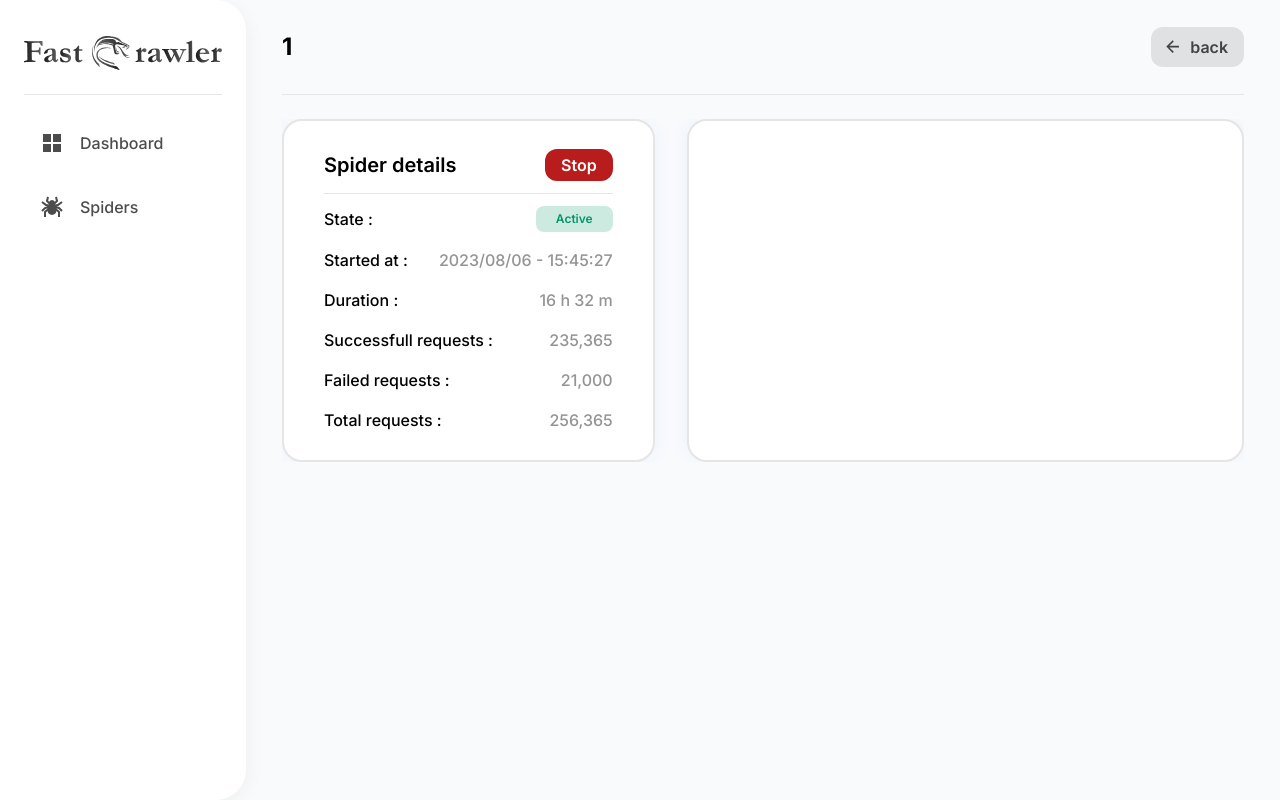
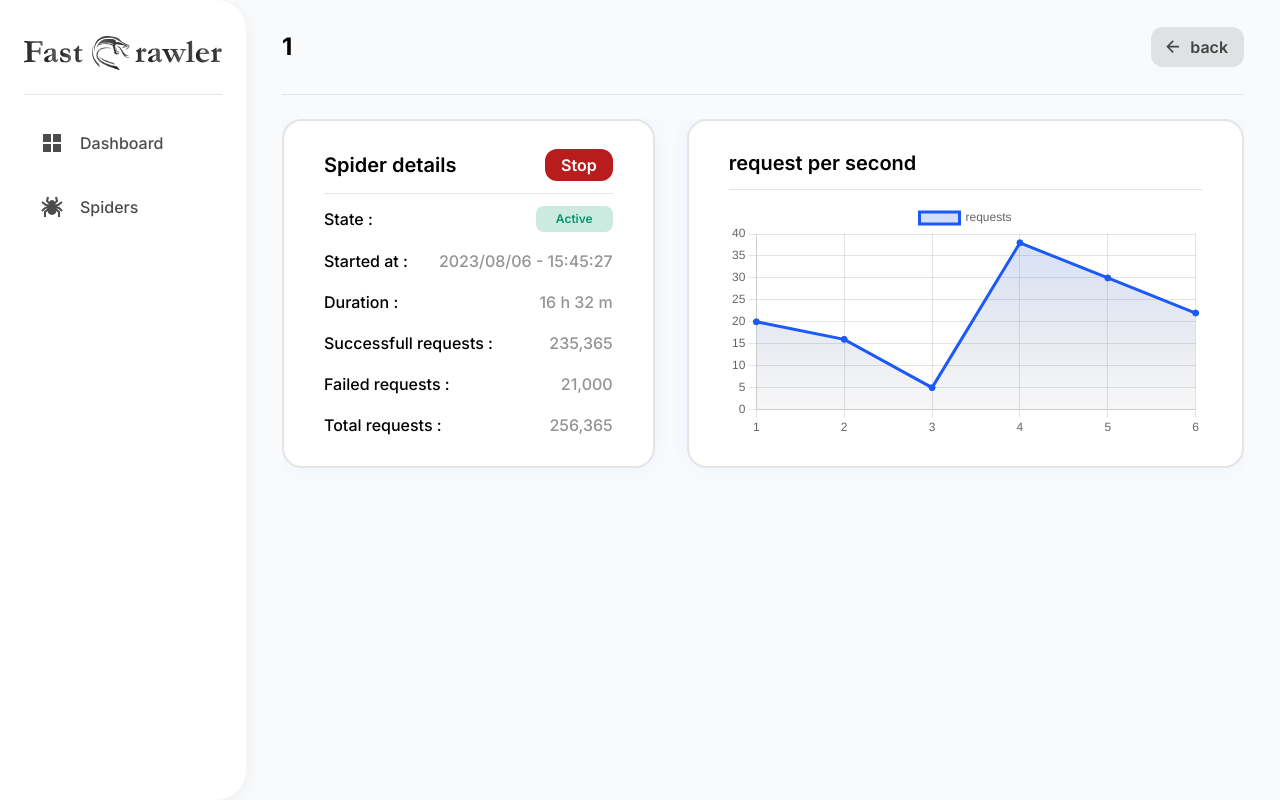
Before and after one commit to fast-crawler/ui, a React (Vite) app: page /spiders/1 in a window 1280 px wide. Built offline with nearby package versions, Linux system fonts and the light colour scheme.

Commit message:
:chart_with_upwards_trend: Add requests chart section

```diff
--- a/src/assets/styles/pages/_spiders.scss
+++ b/src/assets/styles/pages/_spiders.scss
@@ -1,3 +1,7 @@
+#spiderDetails {
+  height: 100%;
+}
+
 .spider-details-row {
   display: flex;
   justify-content: space-between;
--- a/src/pages/spiders/details.tsx
+++ b/src/pages/spiders/details.tsx
@@ -1,14 +1,52 @@
 import { useParams } from "react-router-dom";
+import { Line } from "react-chartjs-2";
+import {
+  Chart as ChartJS,
+  CategoryScale,
+  LinearScale,
+  PointElement,
+  LineElement,
+  Title,
+  Tooltip,
+  Filler,
+  Legend,
+  ScriptableContext,
+} from "chart.js";
+
+import { CHART_OPTIONS } from "../../constants";
 import BaseFrame from "../../components/Base/Frame";
+import { useState } from "react";
 
 function SpiderDetailsPage() {
+  ChartJS.register(
+    CategoryScale,
+    LinearScale,
+    PointElement,
+    LineElement,
+    Title,
+    Tooltip,
+    Filler,
+    Legend
+  );
+
   const { spiderName } = useParams();
+
+  const requestsLabels = ["1", "2", "3", "4", "5", "6"];
+  const [requests] = useState([20, 16, 5, 38, 30, 22]);
+
+  const setBackground = (context: ScriptableContext<"line">) => {
+    const ctx = context.chart.ctx;
+    const gradient = ctx.createLinearGradient(0, 0, 0, 250);
+    gradient.addColorStop(0, "rgba(27, 89, 248, 0.2)");
+    gradient.addColorStop(1, "transparent");
+    return gradient;
+  };
   return (
     <div id="spiderDetails">
       <BaseFrame title={spiderName!} isBack>
-        <div className="flex flex-col lg:flex-row gap-8">
+        <div className="flex flex-col xl:flex-row gap-8 w-full">
           {/*---------- spider details section ----------*/}
-          <div className="main-card w-full lg:w-2/5 px-10 py-7">
+          <div className="main-card w-full xl:w-2/5 px-10 py-7">
             <div className="flex justify-between items-center">
               <h3 className="text-xl font-semibold">Spider details</h3>
               <button className="btn-primary text-white bg-error py-1">
@@ -16,6 +54,7 @@ function SpiderDetailsPage() {
               </button>
             </div>
             <div className="divider my-3"></div>
+            <div className="flex flex-col xl:justify-around h-4/5">
               <div className="spider-details-row">
                 <h4>State : </h4>
                 <span className="spider-details-row__status">Active</span>
@@ -41,8 +80,29 @@ function SpiderDetailsPage() {
                 <h5>256,365</h5>
               </div>
             </div>
+          </div>
           {/*---------- requests chart section ----------*/}
-          <div className="main-card w-full lg:w-3/5 px-10 py-7"></div>
+          <div className="main-card w-full xl:w-3/5 px-10 py-7">
+            <h3 className="text-xl font-semibold">request per second</h3>
+            <div className="divider my-3"></div>
+            <Line
+              options={CHART_OPTIONS}
+              data={{
+                labels: requestsLabels,
+                datasets: [
+                  {
+                    fill: true,
+                    label: "requests",
+                    data: requests,
+                    pointBackgroundColor: "#1b59f8",
+                    borderColor: "#1b59f8",
+                    backgroundColor: setBackground,
+                    // cubicInterpolationMode: "monotone",
+                  },
+                ],
+              }}
+            />
+          </div>
         </div>
       </BaseFrame>
     </div>
```
Lines whose indentation alone changed are shown as unchanged.
